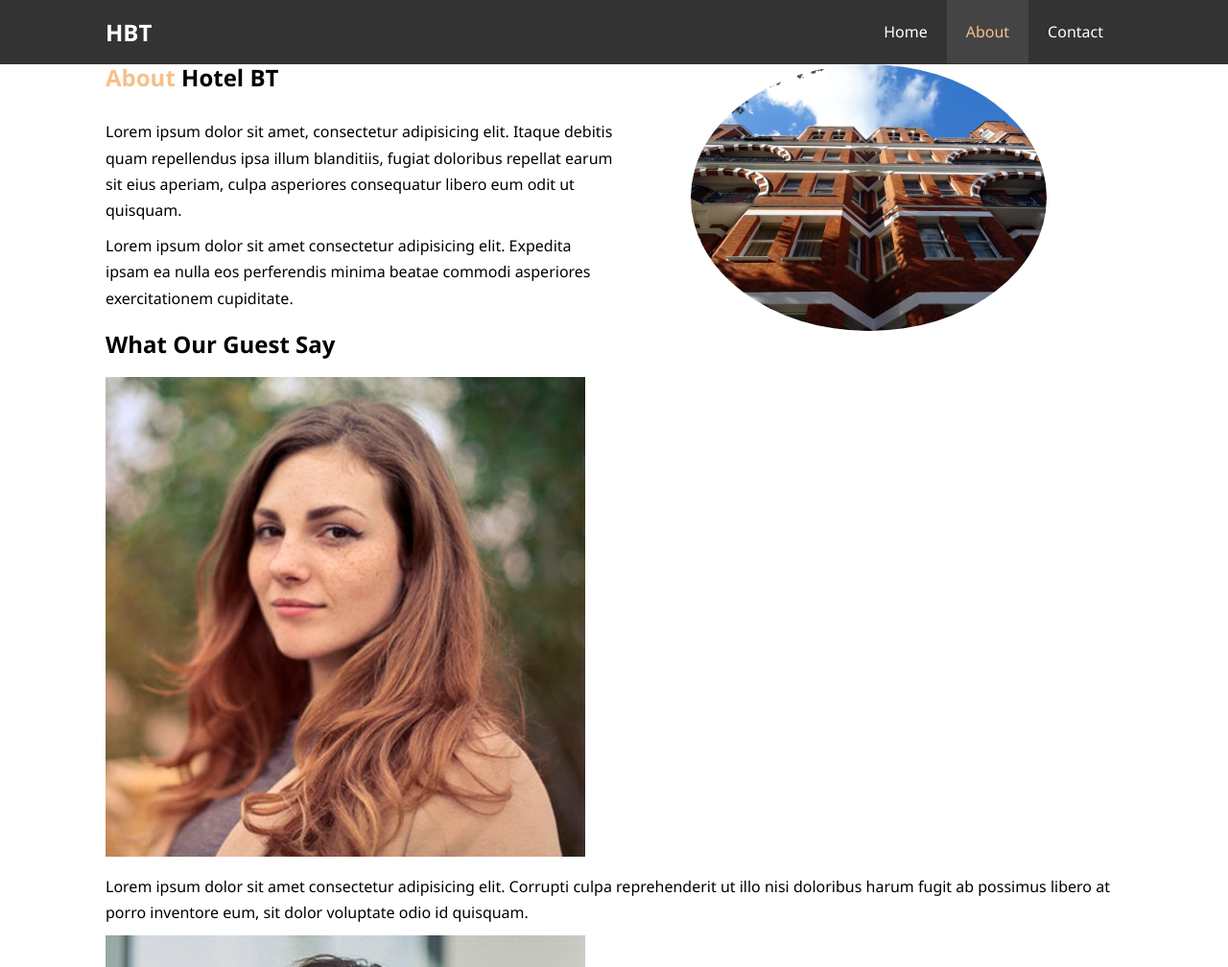
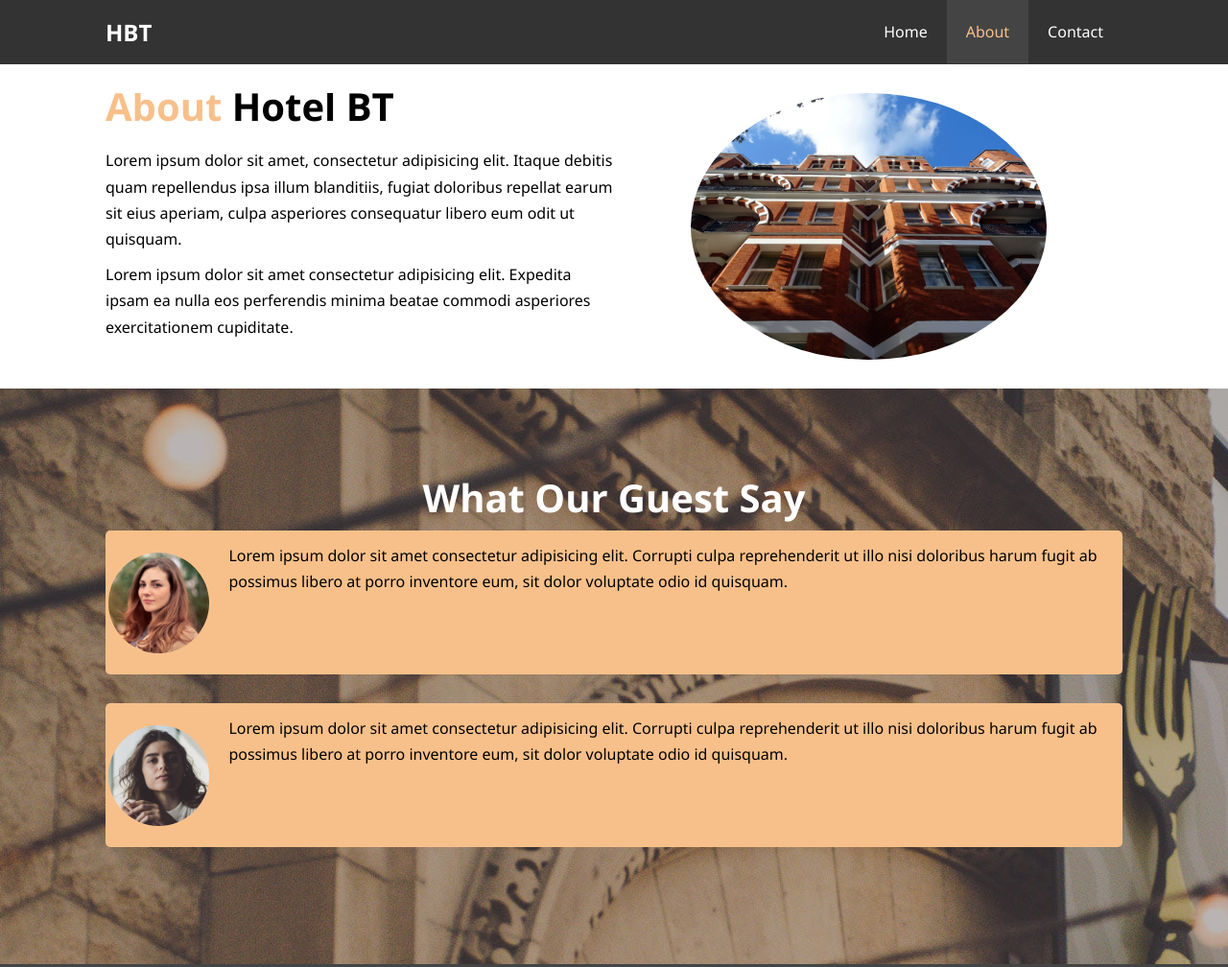
Before and after one commit to afrochef22/experiments, a plain HTML site: page 01_test_about.html in a window 1280 px wide. Shown: the top 1008 px of the page at 96% size. Drawn offline with Linux system fonts and the light colour scheme.

Commit message:
about page
finished the about page but niticed the home page gets messed up when the page gets smaller

```diff
--- a/01_test.CSS/styletest.css
+++ b/01_test.CSS/styletest.css
@@ -77,6 +77,14 @@ footer{
 .py-3{
   padding: 10px 0;
 }
+
+.l-heading {
+  font-size: 40px;
+}
+
+/* .clr{
+  clear: both;
+} */
 
 
 
@@ -208,6 +216,10 @@ height: 400px;
 margin-top: 50px;
 }
 
+/* #features{
+  border: solid 3px;
+} */
+
 .box{
   float: left;
   width: 33%;
@@ -226,6 +238,7 @@ margin-top: 50px;
   width: 33.3%;
   padding: 50px;
   text-align: center;
+
 
 }
 
@@ -246,3 +259,50 @@ min-height: 100%;
   margin: auto;
   width: 70%;
   border-radius: 50%;
+}
+
+#about-info{
+  padding: 30px 0;
+}
+.info-left .text-primary {
+  font-size: 40px;
+}
+
+/* testimonial */
+.testimonials {
+  background-image: url('../img/test-bg.jpg');
+  background-position: no-repeat center center/cover;
+  height: 600px;
+}
+
+h2{
+  text-align: center;
+  color: #fff;
+  font-size: 40px;
+  padding-top: 100px;
+  box-sizing: border-box
+
+}
+
+.testimonial{
+  height: 150px;
+  border: 3px #f7c08a solid;
+  background-color: #f7c08a;
+  border-radius: 5px;
+  margin-bottom: 30px;
+
+}
+
+.testimonial img{
+  width: 10%;
+  border-radius: 100%;
+  margin-top: 20px;
+  margin-right: 20px;
+  float: left;
+
+
+}
+
+.testimonial p{
+
+}
--- a/01_test_about.html
+++ b/01_test_about.html
@@ -20,10 +20,10 @@
       </div>
     </nav>
   </header>
-  <section id="about-info" class='bg-light' class="py-3">
+  <section id="about-info" class="bg-light" class="py-3">
     <div class="container">
       <div class="info-left">
-        <h1 class="1-heading"><span class='text-primary'>About</span> Hotel BT</h1>
+        <h1 class="l-heading"><span class='text-primary'>About</span> Hotel BT</h1>
         <p>Lorem ipsum dolor sit amet, consectetur adipisicing elit. Itaque debitis quam repellendus ipsa illum blanditiis, fugiat doloribus repellat earum sit eius aperiam, culpa asperiores consequatur libero eum odit ut quisquam.</p>
         <p>Lorem ipsum dolor sit amet consectetur adipisicing elit. Expedita ipsam ea nulla eos perferendis minima beatae commodi asperiores exercitationem cupiditate.</p>
       </div>
```
Also changed, not shown: 01_test_index.html (+2 -2 lines), 1 other file.
